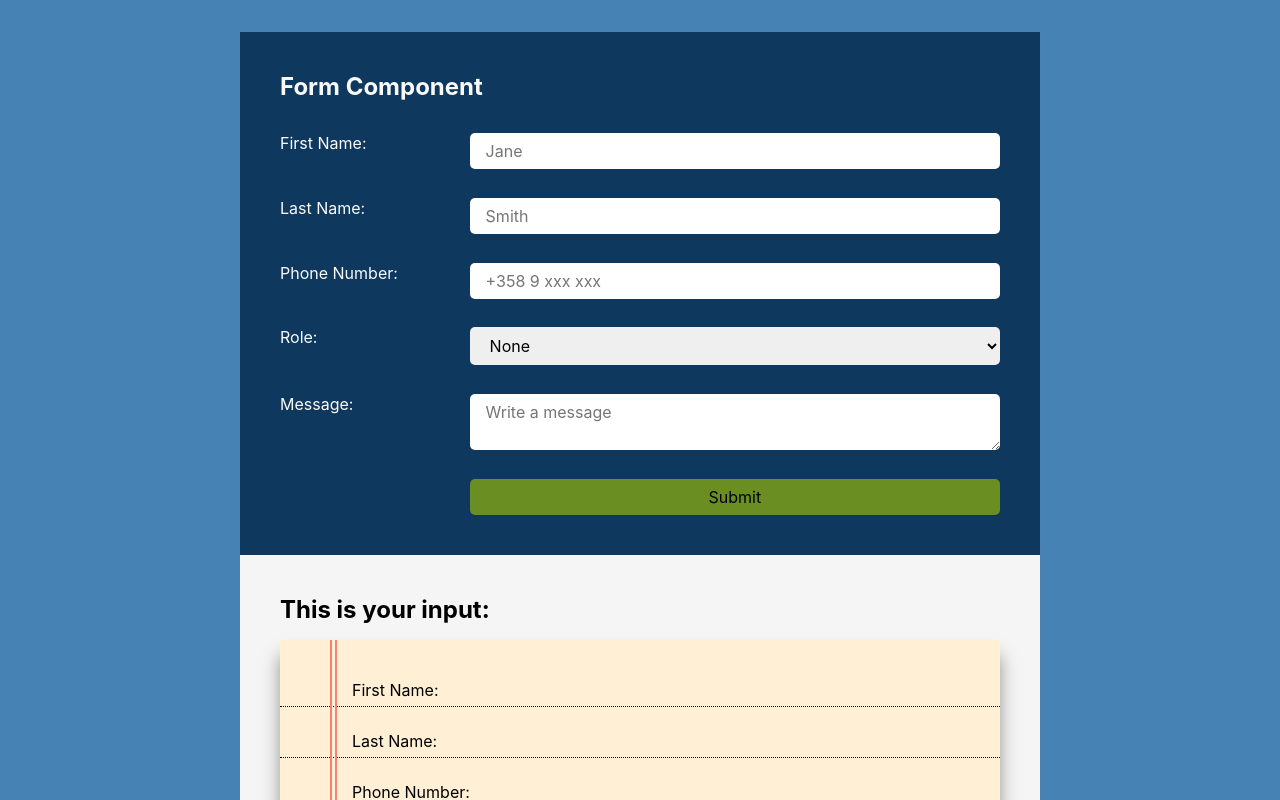
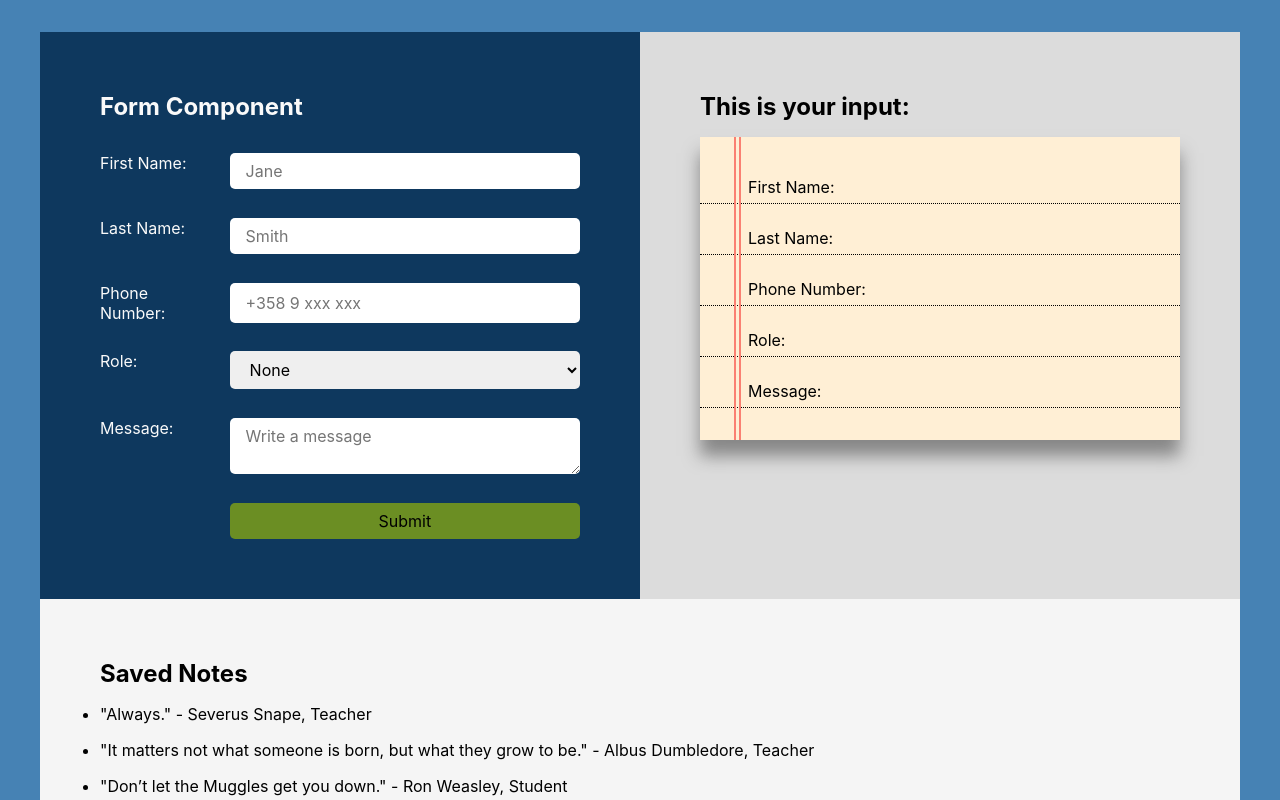
Before and after one commit to laurielim/REACT21K_REACT_JS, a React (Create React App) app in the folder task-05-forms/: page / in a window 1280 px wide. Shown: the top 800 px of the page. Built offline with nearby package versions, Linux system fonts and the light colour scheme; data requests are answered from the project's data file.

Commit message:
add local json db

```diff
--- /dev/null
+++ b/task-05-forms/db.json
@@ -0,0 +1,28 @@
+{
+	"notes": [
+		{
+			"id": 1,
+			"firstName": "Severus",
+			"lastName": "Snape",
+			"phoneNumber": "9999666",
+			"message": "Always.",
+			"role": "Teacher"
+		},
+		{
+			"id": 2,
+			"firstName": "Albus",
+			"lastName": "Dumbledore",
+			"phoneNumber": "2255885",
+			"message": "It matters not what someone is born, but what they grow to be.",
+			"role": "Teacher"
+		},
+		{
+			"id": 3,
+			"firstName": "Ron",
+			"lastName": "Weasley",
+			"phoneNumber": "34654658",
+			"message": "Don’t let the Muggles get you down.",
+			"role": "Student"
+		}
+	]
+}
--- a/task-05-forms/package.json
+++ b/task-05-forms/package.json
@@ -15,7 +15,8 @@
 		"start": "react-scripts start",
 		"build": "react-scripts build",
 		"test": "react-scripts test",
-    "eject": "react-scripts eject"
+		"eject": "react-scripts eject",
+		"server": "json-server -p3001 --watch db.json"
 	},
 	"eslintConfig": {
 		"extends": [
@@ -34,5 +35,8 @@
 			"last 1 firefox version",
 			"last 1 safari version"
 		]
+	},
+	"devDependencies": {
+		"json-server": "^0.16.3"
 	}
 }
--- a/task-05-forms/src/App.css
+++ b/task-05-forms/src/App.css
@@ -5,9 +5,19 @@ section * + * {
 }
 
 main {
+	display: flex;
+	flex-wrap: wrap;
+	justify-content: center;
 	width: 100%;
-	max-width: 800px;
+	max-width: 1200px;
 	margin: 2rem auto;
+}
+
+section {
+	background-color: whitesmoke;
+	width: 100%;
+	max-width: 600px;
+	padding: 5%;
 }
 /******************* Form *******************/
 h1 {
@@ -58,7 +68,7 @@ label:first-child {
 /******************* View *******************/
 
 .view-container {
-	background-color: whitesmoke;
+	background-color: gainsboro;
 }
 
 .copybook {
@@ -92,6 +102,12 @@ label:first-child {
 	font-size: 1.5rem;
 }
 
+/******************* Form *******************/
+
+.notes-container {
+	max-width: none;
+}
+
 /******************* Popup *******************/
 
 .overlay {
@@ -109,7 +125,6 @@ label:first-child {
 	width: 100%;
 	min-width: 320px;
 	max-width: 800px;
-	background-color: whitesmoke;
 	padding: 3rem;
 }
 
@@ -133,3 +148,9 @@ label:first-child {
 	color: olivedrab;
 	border: 1px solid olivedrab;
 }
+
+@media (max-width: 1200px) {
+	.notes-container {
+		max-width: 600px;
+	}
+}
--- a/task-05-forms/src/App.js
+++ b/task-05-forms/src/App.js
@@ -5,6 +5,7 @@ import "./App.css";
 import Form from "./Components/Form";
 import View from "./Components/View";
 import Popup from "./Components/Popup";
+import NotesList from "./Components/NotesList";
 
 class App extends Component {
 	state = {
@@ -16,7 +17,14 @@ class App extends Component {
 			message: "",
 		},
 		showPopup: false,
+		notes: [],
 	};
+
+	componentDidMount() {
+		fetch("//localhost:3001/notes")
+			.then((resp) => resp.json())
+			.then((data) => this.setState({ notes: data }));
+	}
 
 	inputHandler = (event) => {
 		let newForm = { ...this.state.form };
@@ -26,9 +34,6 @@ class App extends Component {
 
 	showPopupHandler = (event) => {
 		event.preventDefault();
-
-		// Validate form
-
 		this.setState({ showPopup: true });
 	};
 
@@ -50,6 +55,7 @@ class App extends Component {
 				<main>
 					<Form input={this.inputHandler} submit={this.showPopupHandler} />
 					<View {...props} />
+					<NotesList notes={this.state.notes} />
 				</main>
 				{this.state.showPopup && <Popup {...props} />}
 			</div>
--- /dev/null
+++ b/task-05-forms/src/Components/NotesList.js
@@ -0,0 +1,20 @@
+import React from "react";
+
+const NotesList = ({ notes }) => {
+	return (
+		<section className='notes-container'>
+			<h2>Saved Notes</h2>
+			<ul>
+				{notes.map((note) => {
+					return (
+						<li key={note.id}>
+							"{note.message}" - {note.firstName} {note.lastName}, {note.role}
+						</li>
+					);
+				})}
+			</ul>
+		</section>
+	);
+};
+
+export default NotesList;
--- a/task-05-forms/src/index.css
+++ b/task-05-forms/src/index.css
@@ -13,10 +13,6 @@ body {
 	background-color: steelblue;
 }
 
-section {
-	padding: 5%;
-}
-
 button {
 	box-sizing: border-box;
 	cursor: pointer;
```
Also changed, not shown: 1 other file (tests, documents, lock files or other folders). Lines whose indentation alone changed are shown as unchanged.
